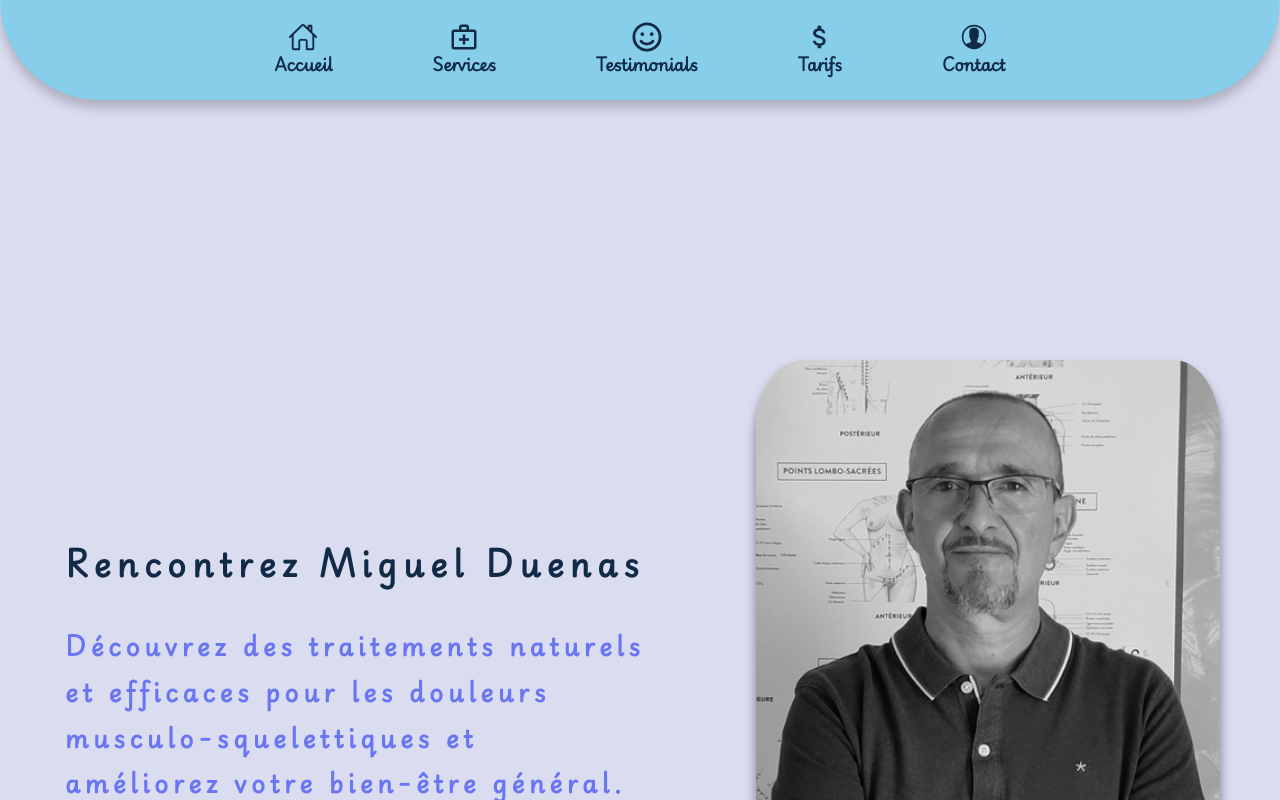
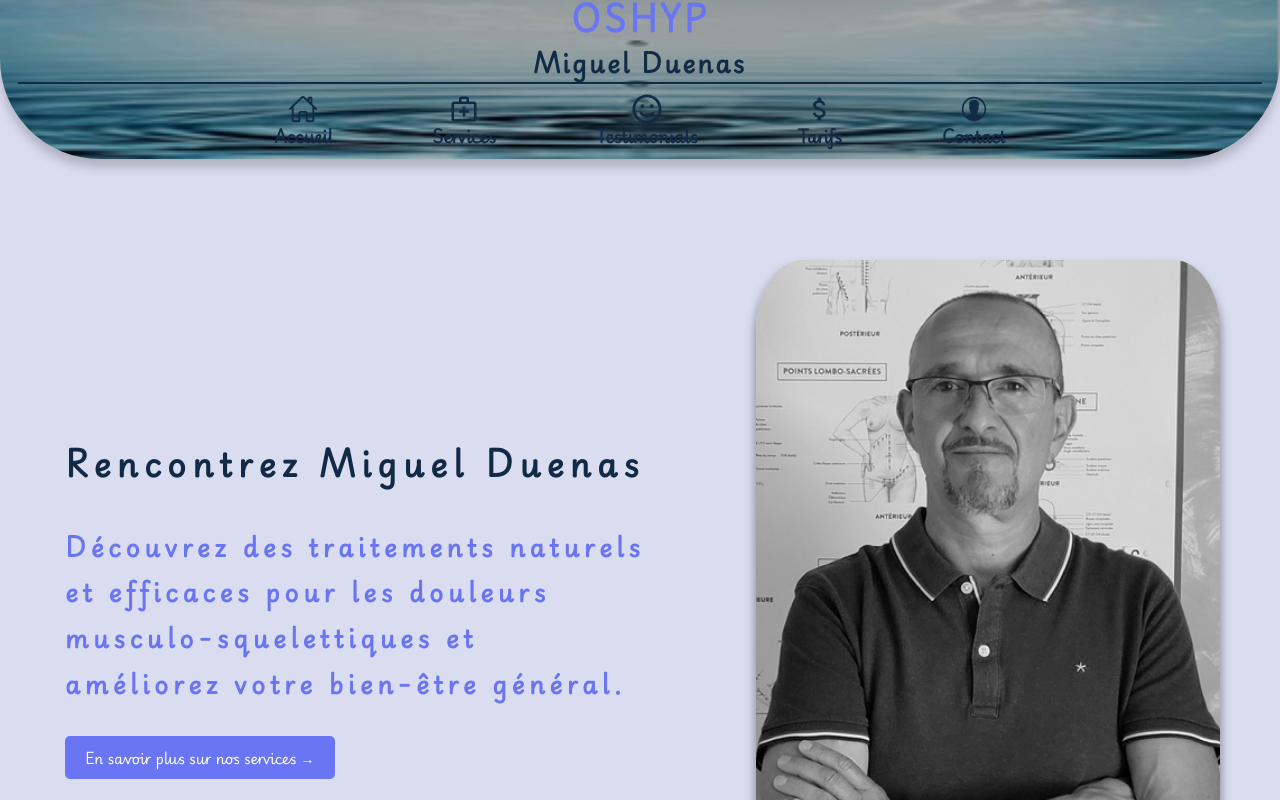
Before and after one commit to botUwU/Oshyp, a React (Vite) app: page / in a window 1280 px wide. Shown: the top 800 px of the page. Built offline with nearby package versions, Linux system fonts and the light colour scheme.

Commit message:
fixed header

```diff
--- a/src/components/Header.jsx
+++ b/src/components/Header.jsx
@@ -10,7 +10,8 @@ import { useScroll } from "../helper/useScroll";
 import HeaderItem from "./HeaderItem";
 import { colors } from "../constants/colors";
 import { useInView } from "react-intersection-observer";
-import BusinessCard from "./BusinessCard";
+import Separator from "../customComponents/Separator";
+import CTitle from "../customComponents/CTitle";
 const Header = () => {
   const {
     homeRef,
@@ -24,15 +25,37 @@ const Header = () => {
     triggerOnce: false,
     threshold: 0.1,
   });
+
   return (
     <div
       style={{
-        backgroundColor: colors.backGroundColor.mainWhite,
+        position: "fixed",
         zIndex: 10,
+        width: "100%",
+        marginTop: "-8px",
       }}
-      ref={ref}
     >
-      <Headercontainer>
+      <Headercontainer ref={ref}>
+        <HeaderTitle>
+          <CTitle
+            inView={inView}
+            isCentred
+            variation="h1"
+            color="secondary"
+            tracking="0.1em"
+          >
+            OSHYP
+          </CTitle>
+          <CTitle
+            inView={inView}
+            color="primary"
+            tracking="0.1em"
+            variation="h2"
+          >
+            Miguel Duenas
+          </CTitle>
+        </HeaderTitle>
+        <Separator></Separator>
         <nav>
           <UL>
             <HeaderItem
@@ -84,21 +107,48 @@ const Header = () => {
 export default Header;
 
 const Headercontainer = styled.header`
-  background-color: ${colors.backGroundColor.cyan};
+  background-image: url("src/data/berka.png");
+
+  background-repeat: no-repeat;
+  background-size: cover;
+  background-position: bottom;
   display: flex;
+  flex-direction: column;
   justify-content: center;
   align-items: center;
   color: ${colors.textColor.main};
   width: 100%;
-  padding: 12px 18px;
+  padding: 0 18px;
   box-shadow: 0px 8px 10.32px rgba(0, 0, 0, 0.2);
   border-bottom-left-radius: 100px;
   border-bottom-right-radius: 100px;
   z-index: 10;
+
   @media (max-width: 900px) {
     border-bottom-left-radius: 60px;
     border-bottom-right-radius: 60px;
     padding: 12px 32px;
+  }
+
+  &::before {
+    content: "";
+    position: absolute;
+    top: 0;
+    left: 0;
+    right: 0;
+    bottom: 0;
+    background-color: rgba(0, 0, 0, 0.3); // Adjust opacity as needed
+    z-index: 1;
+    border-bottom-left-radius: 100px;
+    border-bottom-right-radius: 100px;
+    @media (max-width: 900px) {
+      border-bottom-left-radius: 60px;
+      border-bottom-right-radius: 60px;
+    }
+  }
+  & > * {
+    position: relative;
+    z-index: 2;
   }
 `;
 const UL = styled.ul`
@@ -110,3 +160,5 @@ const UL = styled.ul`
     gap: 30px;
   }
 `;
+
+const HeaderTitle = styled.div``;
--- a/src/components/HeaderItem.jsx
+++ b/src/components/HeaderItem.jsx
@@ -1,13 +1,28 @@
 import React from "react";
-import styled from "styled-components";
+import styled, { css } from "styled-components";
 import Cp from "../customComponents/Cp";
 
 export default function HeaderItem({
   inView,
   children,
   name,
+
   onScroll = () => {},
 }) {
+  return (
+    <div style={{ cursor: "pointer" }} onClick={onScroll}>
+      <li>
+        <Linkdiv inView={inView}>
+          {children}
+          <Cp inView={inView} color="main" weight="Bold" size="lg_regular">
+            {name}
+          </Cp>
+        </Linkdiv>
+      </li>
+    </div>
+  );
+}
+
 const Linkdiv = styled.div`
   border-radius: 20%;
   position: relative;
@@ -44,17 +59,20 @@ export default function HeaderItem({
   &:hover::before {
     height: 100%; /* Cover the entire button */
   }
+  opacity: 0;
+  transform: translateY(50px);
+  transition: opacity 0.6s ease-out, transform 0.6s ease-out;
+  ${(props) => {
+    if (props.inView) {
+      return css`
+        opacity: 1;
+        transform: translateY(0);
       `;
-  return (
-    <div style={{ cursor: "pointer" }} onClick={onScroll}>
-      <li>
-        <Linkdiv>
-          {children}
-          <Cp inView={inView} color="main" weight="Bold" size="lg_regular">
-            {name}
-          </Cp>
-        </Linkdiv>
-      </li>
-    </div>
-  );
+    } else {
+      return css`
+        opacity: 0;
+        transform: translateY(50);
+      `;
     }
+  }}
+`;
```
Also changed, not shown: src/Sections/HeroSections.jsx (deleted, +0 -28 lines), src/data/water2.jpg (deleted), src/data/water3.jpg (deleted). Lines whose indentation alone changed are shown as unchanged.
